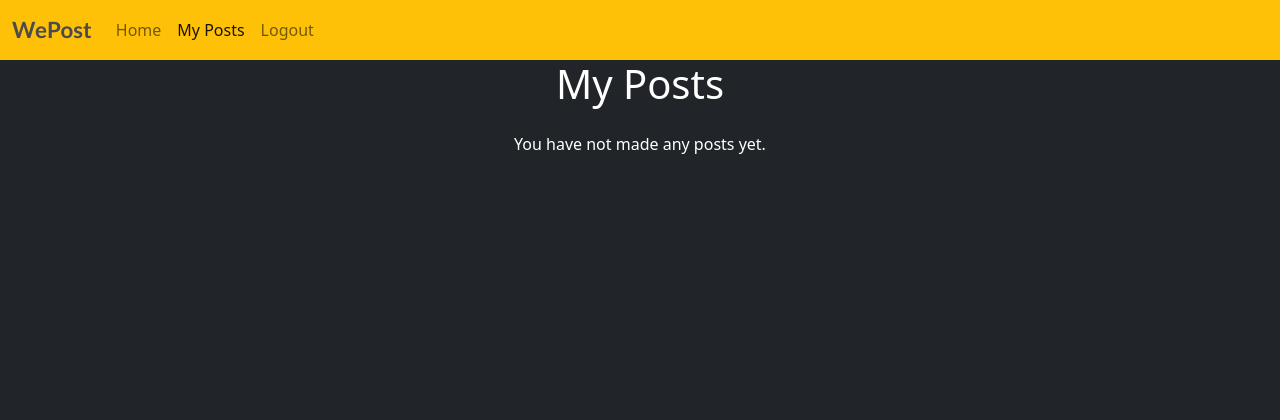
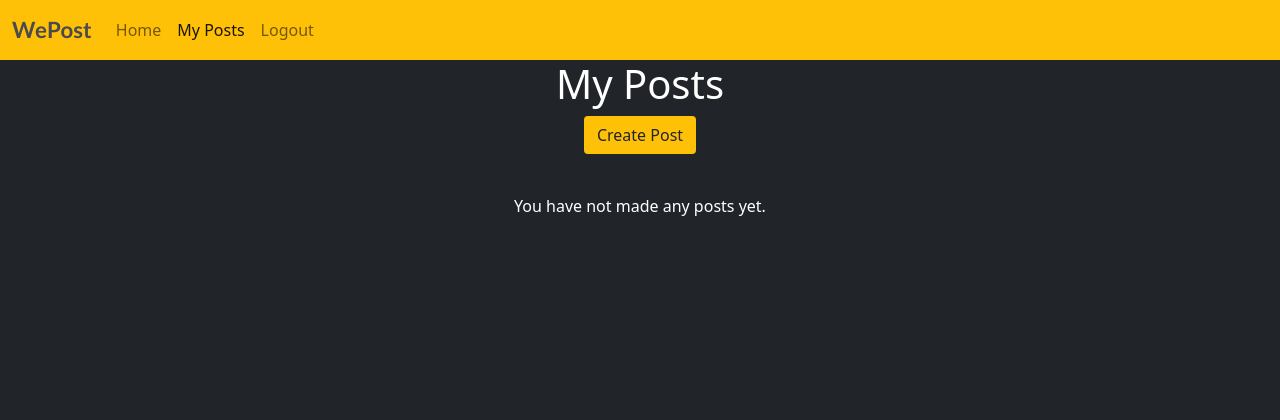
Before and after one commit to Yahya-H-Mohamed/Project-Portfolio-4-WePost, a Django app: page /my_posts/ in a window 1280 px wide. Shown: the top 420 px of the page. Run offline with Django 4.2, Linux system fonts and the light colour scheme; the visitor is signed in with stand-in values (Sample User, id 1); data that the repository does not hold is empty.

Commit message:
add post creation functionality for all users

```diff
--- a/blog/templates/blog/index.html
+++ b/blog/templates/blog/index.html
@@ -46,13 +46,13 @@
       <ul class="pagination justify-content-center">
           {% if page_obj.has_previous %}
               <li class="page-item">
-                  <a href="?page={{ page_obj.previous_page_number }}" class="page-link">Previous</a>
+                  <a href="?page={{ page_obj.previous_page_number }}" class="page-link bg-warning text-dark">Previous</a>
               </li>
           {% endif %}
 
           {% if page_obj.has_next %}
               <li class="page-item">
-                  <a href="?page={{ page_obj.next_page_number }}" class="page-link">Next</a>
+                  <a href="?page={{ page_obj.next_page_number }}" class="page-link bg-warning text-dark">Next</a>
               </li>
           {% endif %}
       </ul>
--- a/blog/templates/blog/my_posts.html
+++ b/blog/templates/blog/my_posts.html
@@ -7,6 +7,10 @@
     <div class="row">
 
       <h1 class="text-center text-white">My Posts</h1>
+
+      <div class="text-center mb-4">
+        <a href="{% url 'create_post' %}" class="btn bg-warning">Create Post</a>
+      </div>
 
       <!-- Blog Entries Column -->
       <div class="col-8 mt-3 mx-auto">
--- a/blog/templates/blog/post_detail.html
+++ b/blog/templates/blog/post_detail.html
@@ -44,7 +44,7 @@
                     </div>
                     {% csrf_token %}
                     <div class="d-flex justify-content-center">
-                        <button id="submitButton" type="submit" class="btn btn-lg btn-primary">
+                        <button id="submitButton" type="submit" class="btn btn-lg bg-warning">
                             Submit
                         </button>
                     </div>
--- a/blog/urls.py
+++ b/blog/urls.py
@@ -3,7 +3,8 @@ from django.urls import path
 
 urlpatterns = [
     path('', views.PostList.as_view(), name='home'),
-     path('my_posts/', views.MyPosts.as_view(), name='my_posts'),
+    path('my_posts/', views.MyPosts.as_view(), name='my_posts'),
+    path('create_post/', views.create_post, name='create_post'),
     path('<slug:slug>/', views.post_detail, name='post_detail'),
     path('<slug:slug>/edit_comment/<int:comment_id>', views.comment_edit, name='comment_edit'),
     path('<slug:slug>/delete_comment/<int:comment_id>', views.comment_delete, name='comment_delete'),
--- a/blog/views.py
+++ b/blog/views.py
@@ -1,8 +1,8 @@
-from django.shortcuts import render, get_object_or_404, reverse
+from django.shortcuts import render, get_object_or_404, reverse, redirect
 from django.views import generic
 from django.http import HttpResponseRedirect
 from .models import Post, Comment
-from .form import CommentForm
+from .form import CommentForm, PostForm
 
 # Create your views here.
 class PostList(generic.ListView):
@@ -18,6 +18,19 @@ class MyPosts(generic.ListView):
 
     def get_queryset(self):
         return Post.objects.filter(author=self.request.user).order_by('-created_on')
+
+def create_post(request):
+    if request.method == 'POST':
+        form = PostForm(request.POST)
+        if form.is_valid():
+            post = form.save(commit=False)
+            post.author = request.user
+            post.save()
+            return redirect('my_posts')
+    else:
+        form = PostForm()
+
+    return render(request, 'blog/create_post.html', {'form': form})
 
 def post_detail(request, slug):
     post = get_object_or_404(Post, id=slug)
--- a/templates/account/signup.html
+++ b/templates/account/signup.html
@@ -26,7 +26,7 @@
         <input type="hidden" name="{{ redirect_field_name }}" value="{{ redirect_field_value }}" />
         {% endif %}
         <button class="btn btn-signup" type="submit">
-          {% trans "Sign Up" %} &raquo;</button>
+          {% trans "Sign Up" %} </button>
       </form>
     </div>
   </div>
--- a/we_post/settings.py
+++ b/we_post/settings.py
@@ -27,7 +27,7 @@ TEMPLATES_DIR = os.path.join(BASE_DIR, 'templates')
 SECRET_KEY = os.environ.get("SECRET_KEY")
 
 # SECURITY WARNING: don't run with debug turned on in production!
-DEBUG = True
+DEBUG = False
 ALLOWED_HOSTS = ['.herokuapp.com', 'localhost', '127.0.0.1']
 
 
```
Also changed, not shown: blog/form.py (+9 -1 lines), blog/templates/blog/create_post.html (added, +47 -0 lines).
